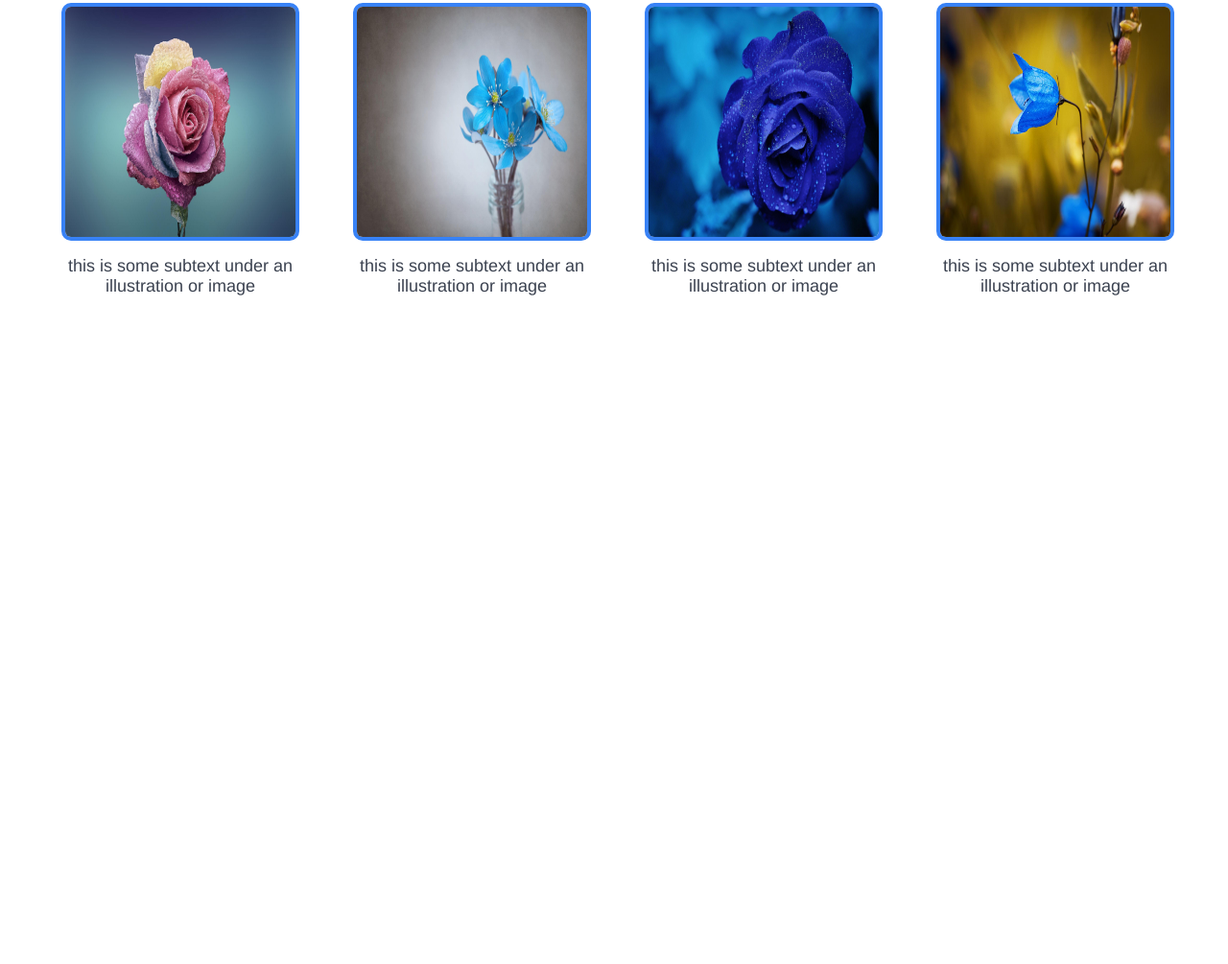
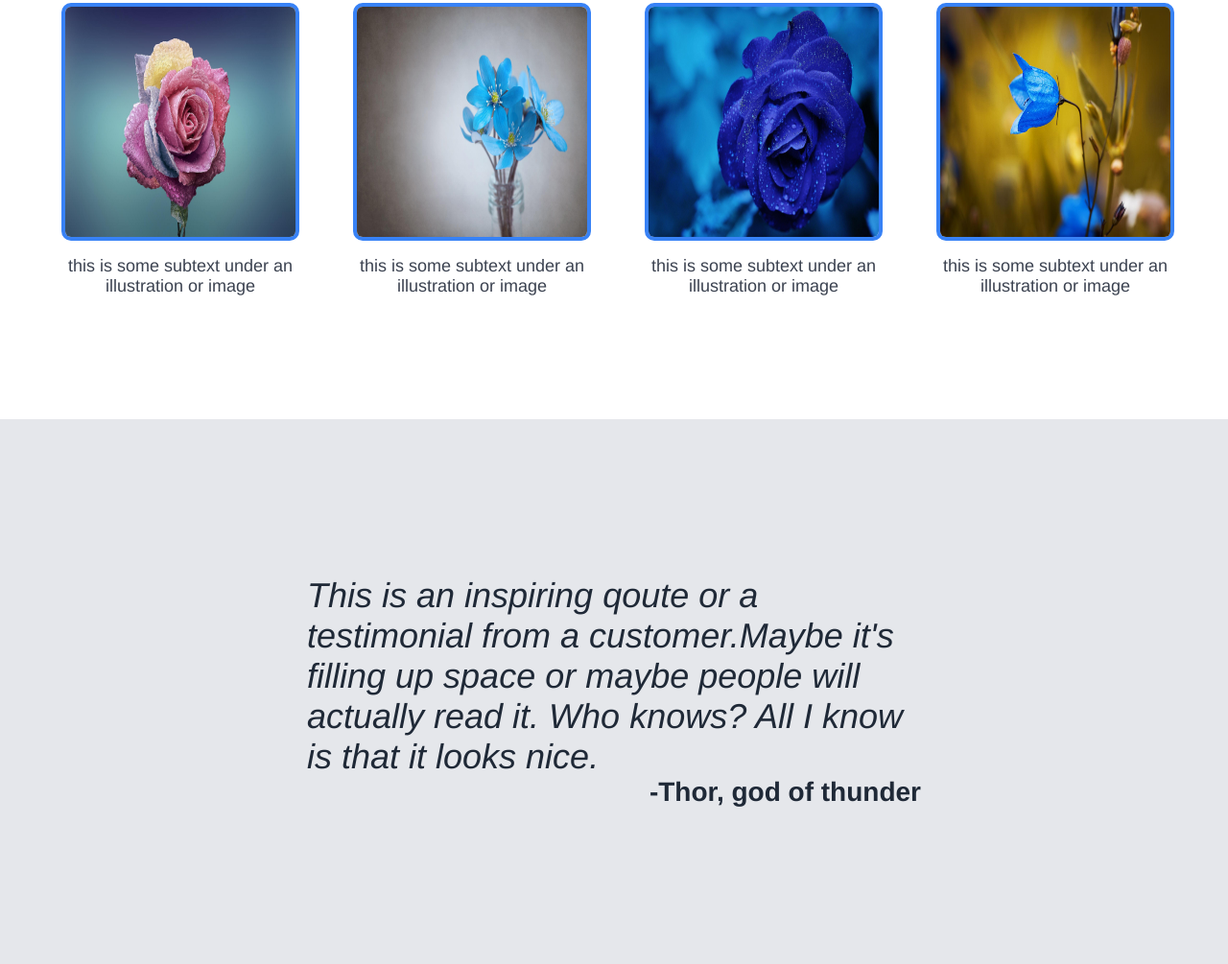
Before and after one commit to Blissterrz/foundations-landing-page, a plain HTML site: page index.html in a window 1280 px wide. Shown: the part 735-1740 px from the top of the page at 96% size. Before the commit the page ends 1172 px from the top, so only its background shows below. Drawn offline with Linux system fonts and the light colour scheme.

Commit message:
Create qoute section

```diff
--- a/index.html
+++ b/index.html
@@ -32,5 +32,15 @@
             <div class="item"><img class="info" src="./images/flower-4.jpg">this is some subtext under an illustration or image</div>
         </div>
     </div>
+    <div class="qoute-section">
+        <div class="qoute">
+            <div class="qoute-text">
+                This is an inspiring qoute or a testimonial from a customer.Maybe it's filling up space or maybe people will actually read it. Who knows? All I know is that it looks nice.
+            </div>
+            <div class="qoute-author">
+                -Thor, god of thunder
+            </div>
+        </div>
+    </div>
 </body>
 </html>
--- a/style.css
+++ b/style.css
@@ -107,3 +107,31 @@
     color: #3b4250;
     font-weight: 100;
 }
+
+.qoute-section {
+    display: flex;
+    flex-direction: column;
+    background-color: #e5e7eb;
+    height: 568px;
+    width: auto;
+    justify-content: center;
+    align-items: center;
+}
+
+.qoute {
+    margin: auto 320px;
+}
+
+.qoute-author {
+    text-align: right;
+    color: #1F2937;
+    font-size: 28px;
+    font-weight: bolder;
+}
+
+.qoute-text {
+    font-size: 36px;
+    font-weight: 100;
+    color: #1F2937;
+    font-style: italic;
+}
```
